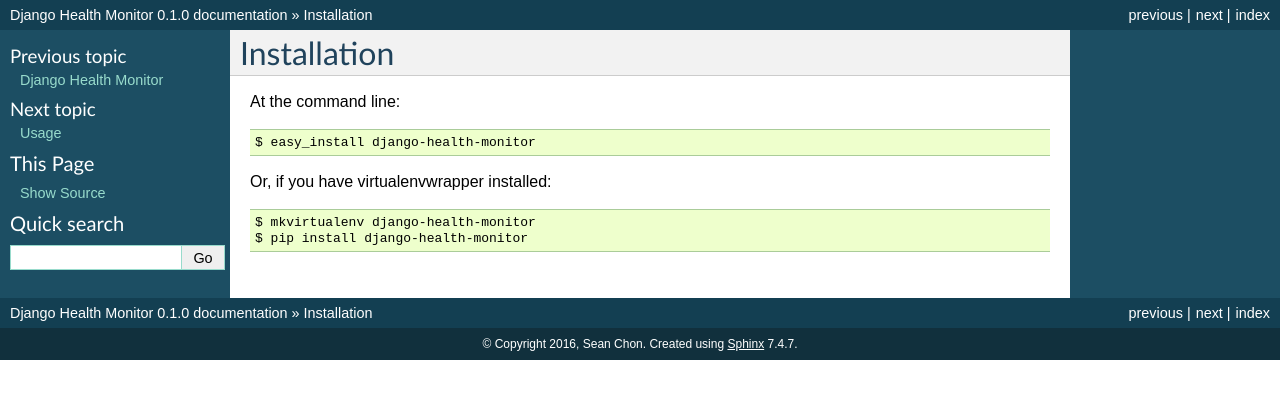
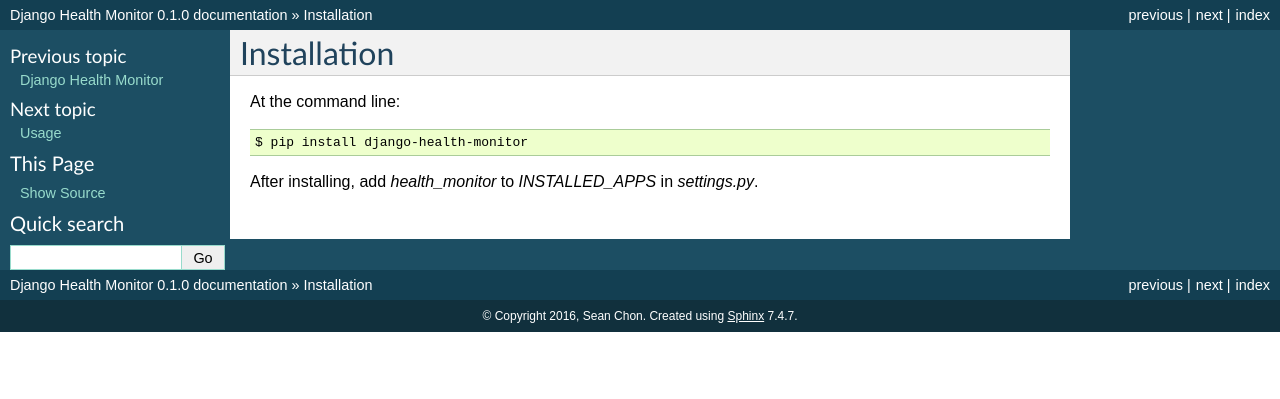
Before and after one commit to gracenote/django-health-monitor, a Sphinx documentation site: the page built from docs/installation.rst, in a window 1280 px wide. Shown: the top 399 px of the page. Built offline with Sphinx 7.4.7, drawn with Linux system fonts in a browser that asks for light colours.

Commit message:
Update initial entries for documentation.

```diff
--- a/docs/installation.rst
+++ b/docs/installation.rst
@@ -4,9 +4,6 @@
 
 At the command line::
 
-    $ easy_install django-health-monitor
+    $ pip install django-health-monitor
 
-Or, if you have virtualenvwrapper installed::
-
-    $ mkvirtualenv django-health-monitor
-    $ pip install django-health-monitor
+After installing, add `health_monitor` to `INSTALLED_APPS` in `settings.py`.
--- a/docs/usage.rst
+++ b/docs/usage.rst
@@ -4,4 +4,4 @@
 
 To use Django Health Monitor in a project::
 
-    import django-health-monitor
+    import health_monitor
```
